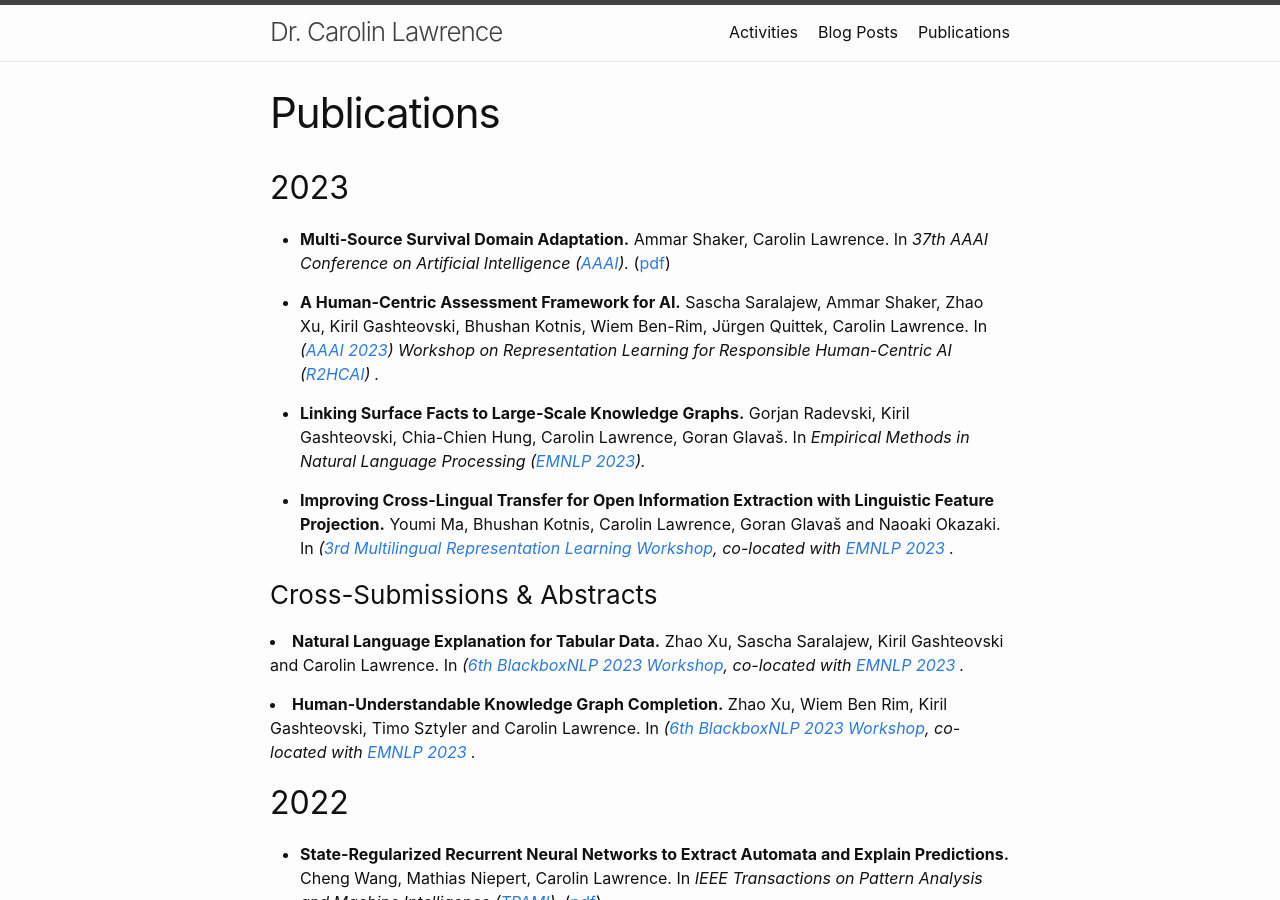
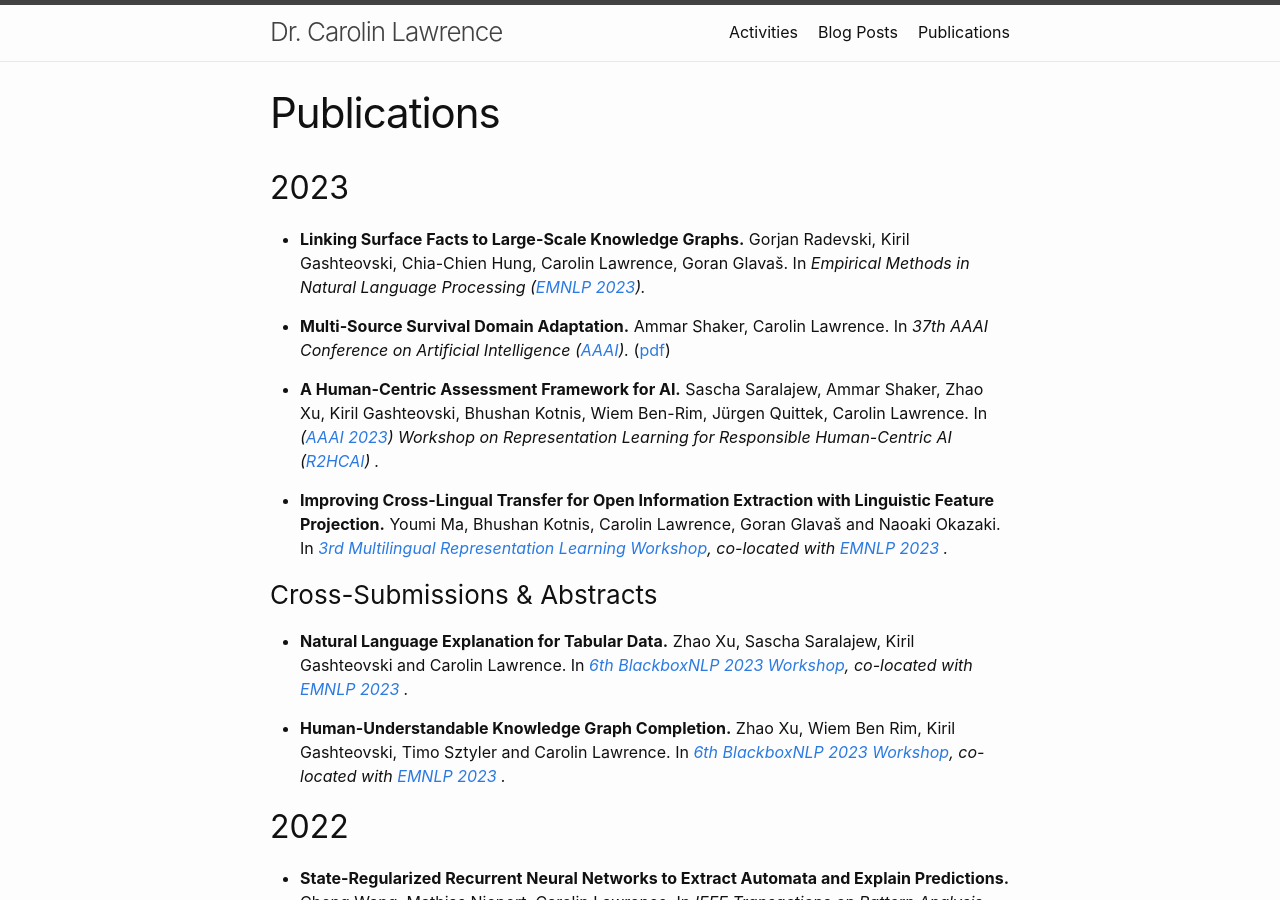
Before and after one commit to carolinlawrence/carolinlawrence.github.io, a Jekyll site: the page built from publications.markdown, in a window 1280 px wide and 900 px high. Built offline with Jekyll 4.4.1, drawn with Linux system fonts in a browser that asks for light colours.

Commit message:
Update publications.markdown

```diff
--- a/publications.markdown
+++ b/publications.markdown
@@ -6,15 +6,17 @@ layout: page
 
 ## 2023
 <ul>
+    <p><li><b>Linking Surface Facts to Large-Scale Knowledge Graphs.</b> Gorjan Radevski, Kiril Gashteovski, Chia-Chien Hung, Carolin Lawrence, Goran Glavaš. In <i>  Empirical Methods in Natural Language Processing (<a href="https://2023.emnlp.org/">EMNLP 2023</a>).</i> </li></p>
     <p><li><b>Multi-Source Survival Domain Adaptation.</b> Ammar Shaker, Carolin Lawrence. In <i>37th AAAI Conference on Artificial Intelligence (<a href="https://aaai.org/Conferences/AAAI-23/">AAAI</a>).</i> (<a href="https://arxiv.org/abs/2212.00424">pdf</a>)</li></p>
     <p><li><b>A Human-Centric Assessment Framework for AI.</b> Sascha Saralajew, Ammar Shaker, Zhao Xu, Kiril Gashteovski, Bhushan Kotnis, Wiem Ben-Rim, Jürgen Quittek, Carolin Lawrence. In <i>(<a href="https://aaai.org/Conferences/AAAI-23/">AAAI 2023</a>) Workshop on Representation Learning for Responsible Human-Centric AI (<a href="https://r2hcai.github.io/AAAI-23/index.html">R2HCAI</a>) .</i> </li></p>
-    <p><li><b>Linking Surface Facts to Large-Scale Knowledge Graphs.</b> Gorjan Radevski, Kiril Gashteovski, Chia-Chien Hung, Carolin Lawrence, Goran Glavaš. In <i>  Empirical Methods in Natural Language Processing (<a href="https://2023.emnlp.org/">EMNLP 2023</a>).</i> </li></p>
-    <p><li><b> Improving Cross-Lingual Transfer for Open Information Extraction with Linguistic Feature Projection.</b> Youmi Ma, Bhushan Kotnis, Carolin Lawrence, Goran Glavaš and Naoaki Okazaki. In <i>(<a href="https://sigtyp.github.io/ws2023-mrl.html">3rd Multilingual Representation Learning Workshop</a>, co-located with <a href="https://2023.emnlp.org/">EMNLP 2023</a> .</i> </li></p>
+    <p><li><b> Improving Cross-Lingual Transfer for Open Information Extraction with Linguistic Feature Projection.</b> Youmi Ma, Bhushan Kotnis, Carolin Lawrence, Goran Glavaš and Naoaki Okazaki. In <i><a href="https://sigtyp.github.io/ws2023-mrl.html">3rd Multilingual Representation Learning Workshop</a>, co-located with <a href="https://2023.emnlp.org/">EMNLP 2023</a> .</i> </li></p>
 </ul>
 
 ### Cross-Submissions & Abstracts
- <p><li><b>Natural Language Explanation for Tabular Data.</b> Zhao Xu, Sascha Saralajew, Kiril Gashteovski and Carolin Lawrence. In <i>(<a href="https://blackboxnlp.github.io/">6th BlackboxNLP 2023 Workshop</a>, co-located with <a href="https://2023.emnlp.org/">EMNLP 2023</a> .</i> </li></p>
-  <p><li><b>Human-Understandable Knowledge Graph Completion.</b> Zhao Xu, Wiem Ben Rim, Kiril Gashteovski, Timo Sztyler and Carolin Lawrence. In <i>(<a href="https://blackboxnlp.github.io/">6th BlackboxNLP 2023 Workshop</a>, co-located with <a href="https://2023.emnlp.org/">EMNLP 2023</a> .</i> </li></p>
+<ul>
+ <p><li><b>Natural Language Explanation for Tabular Data.</b> Zhao Xu, Sascha Saralajew, Kiril Gashteovski and Carolin Lawrence. In <i><a href="https://blackboxnlp.github.io/">6th BlackboxNLP 2023 Workshop</a>, co-located with <a href="https://2023.emnlp.org/">EMNLP 2023</a> .</i> </li></p>
+  <p><li><b>Human-Understandable Knowledge Graph Completion.</b> Zhao Xu, Wiem Ben Rim, Kiril Gashteovski, Timo Sztyler and Carolin Lawrence. In <i><a href="https://blackboxnlp.github.io/">6th BlackboxNLP 2023 Workshop</a>, co-located with <a href="https://2023.emnlp.org/">EMNLP 2023</a> .</i> </li></p>
+</ul>
 
 ## 2022
 <ul>
```
